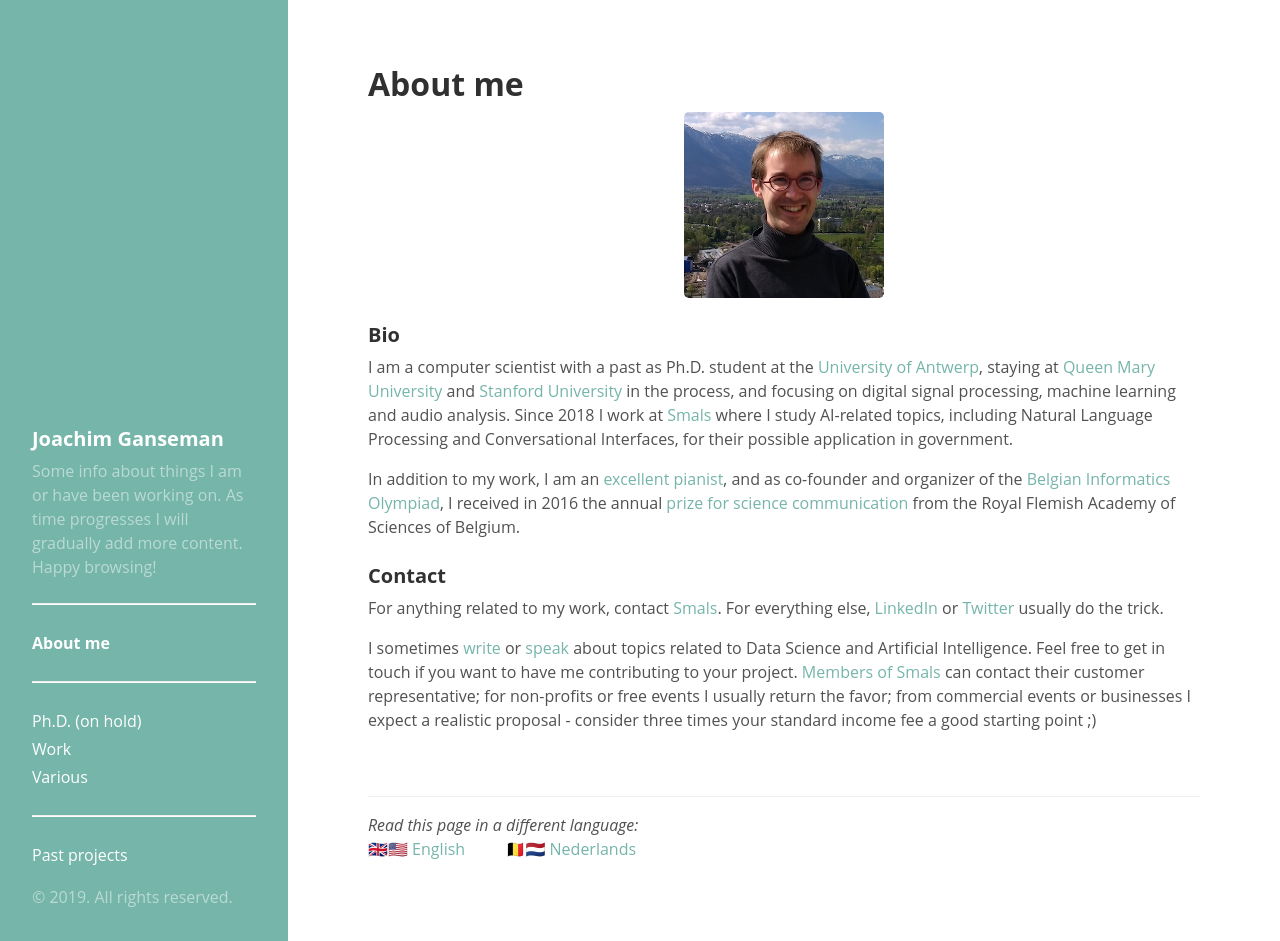
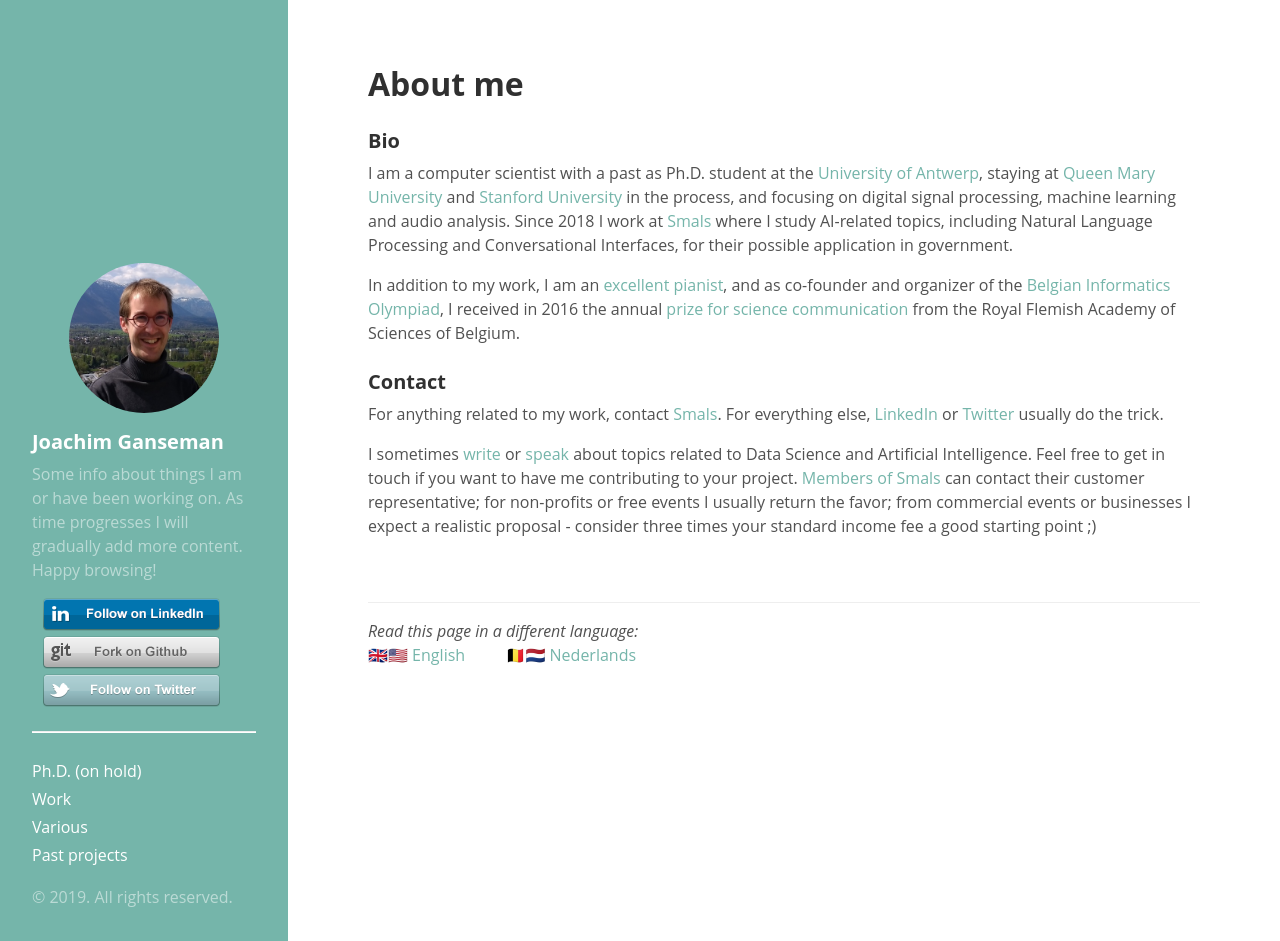
Before and after one commit to jganseman/jganseman.github.io, a Jekyll site: the page built from en/about.md, in a window 1280 px wide and 941 px high. Built offline with Jekyll 4.4.1, drawn with Linux system fonts in a browser that asks for light colours.

Commit message:
update sidebar layout

```diff
--- a/_config.yml
+++ b/_config.yml
@@ -23,7 +23,8 @@
 baseurl: "" # the subpath of your site, e.g. /blog
 url: "" # the base hostname & protocol for your site, e.g. http://example.com
 twitter_username: jganseman
-github_username:  jganseman
+github_username: jganseman
+linkedin_username: jganseman
 
 paginate: 5
 
--- a/_includes/sidebar.html
+++ b/_includes/sidebar.html
@@ -1,13 +1,18 @@
 <div class="sidebar">
   <div class="container sidebar-sticky">
     <div class="sidebar-about">
+
+      <img src="/public/img/photo.jpg" width="200" class="joasideimg joacenter">
+
       <h1>
-        <a href="/">
+        <a href="/{{ page.lang }}/about/">
           {{ site.title }}
         </a>
       </h1>
       <p>{{ site.description }}</p>
     </div>
+
+
 
     <nav class="sidebar-nav">
       <!-- <a class="sidebar-nav-item{% if page.url == site.baseurl %} active{% endif %}" href="/{{ page.lang }}">All Posts</a> -->
@@ -19,7 +24,8 @@
 
       {% assign pages_list = site.pages | where:"lang", page.lang %}
 
-      <hr>
+      <!-- <hr> -->
+      <!--
       {% for node in pages_list %}
         {% if node.title != null %}
           {% if node.layout == "page" %}
@@ -27,6 +33,27 @@
           {% endif %}
         {% endif %}
       {% endfor %}
+      -->
+
+      {% if site.linkedin_username %}
+      <a href="http://www.linkedin.com/pub/joachim-ganseman/4/7a/4bb">
+        <span class="followme linkedin"></span>
+      </a>
+      {% endif %}
+
+      {% if site.github_username %}
+      <a href="https://github.com/{{ site.github_username }}">
+        <span class="followme github"></span>
+      </a>
+      {% endif %}
+
+      {% if site.twitter_username %}
+      <a href="https://twitter.com/{{ site.twitter_username }}">
+        <span class="followme twitter"></span>
+      </a>
+      {% endif %}
+
+
 
       {% comment %}
         Addition by jganseman: in order to have separate lists of current and previous projects,
@@ -44,7 +71,7 @@
         {% endif %}
       {% endfor %}
 
-      <hr>
+      <!-- <hr> -->
       <!-- <h2>Archive</h2> -->
       {% for node in pages_list %}
         {% if node.title != null %}
--- a/en/about.md
+++ b/en/about.md
@@ -5,8 +5,6 @@
 lang-ref: about
 
 ---
-
-<img src="/public/img/photo.jpg" width="200" class="joacenter">
 
 ### Bio
 
--- a/public/css/hyde.css
+++ b/public/css/hyde.css
@@ -278,3 +278,62 @@
   margin-left: auto;
   margin-right: auto;
 }
+
+.joasideimg {
+  border-radius: 100%;
+  display: flex;
+  flex: 0 0 150px;
+  height: 150px;
+  justify-content: center;
+  overflow: hidden;
+  position: relative;
+  width: 150px;
+}
+
+/* inspired on UAntwerpen website */
+.followme {
+    background-image: url('/public/img/socialmedia-buttons.png');
+    background-repeat: no-repeat;
+    background-position: 0px 9px;
+    width: 201px;
+    height: 33px;
+    display: block;
+    margin-left: 0px;
+    margin-bottom: 5px;
+}
+
+.followme.youtube {
+    background-position: 0px -3px;
+}
+
+.followme.facebook {
+    background-position: 0px -70px;
+}
+
+.followme.rss {
+    background-position: 0px -173px;
+}
+
+.followme.twitter {
+    background-position: 0px -207px;
+}
+
+.followme.github {
+    background-position: 0px -275px;
+}
+
+.followme.linkedin {
+    background-position: 0px -309px;
+}
+
+.followme.instagram {
+    background-position: 0px -414px;
+}
+
+.followme.scholar {
+    background-position: 0px -517px;
+}
+
+.followme.orcid {
+    background-position: 0px -796px;
+}
```
Also changed, not shown: nl/about.md (+0 -1 lines), public/img/socialmedia-buttons.png (added).
